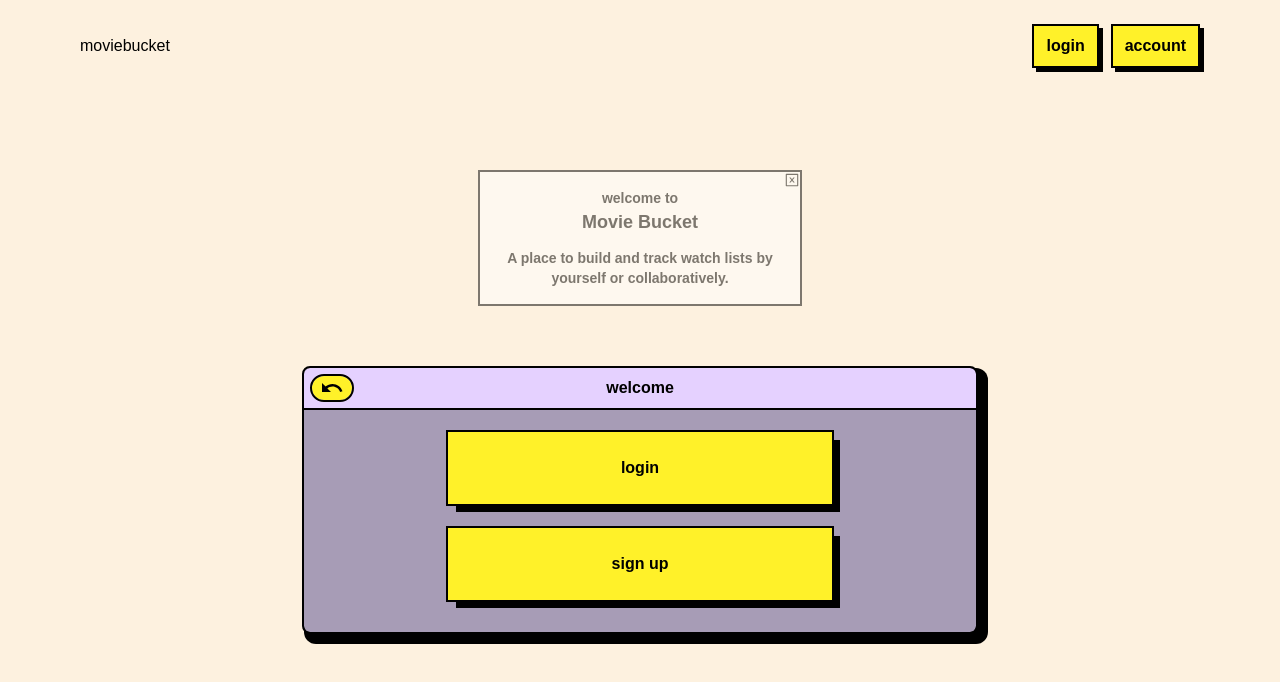
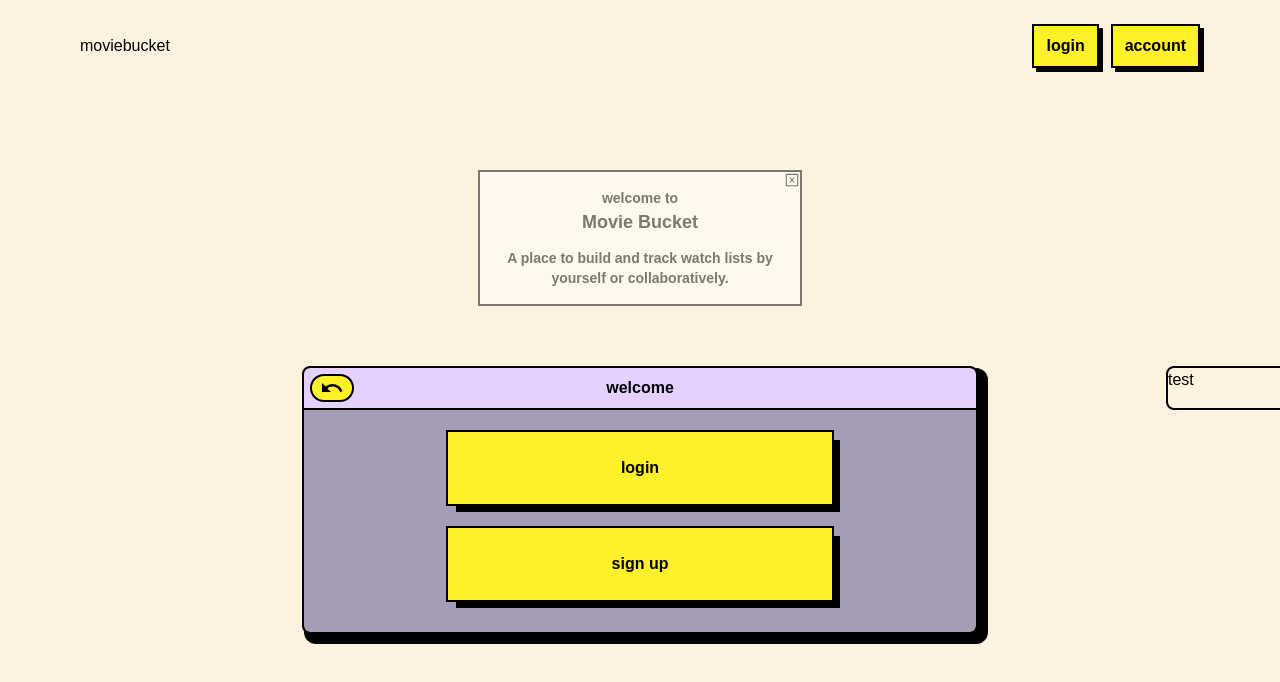
Before and after one commit to thwilson3/movie_bucket_frontend, a React (Vite) app: page / in a window 1280 px wide. Shown: the top 682 px of the page. Built offline with nearby package versions, Linux system fonts and the light colour scheme; a web font is replaced by a local one.

Commit message:
Testing a new UI feature

```diff
--- a/src/shared/MainContainer.tsx
+++ b/src/shared/MainContainer.tsx
@@ -23,7 +23,10 @@ export default function MainContainer({
 }) {
   return (
     <>
-      <div className="flex items-center flex-col justify-center mt-16 bg-background">
+      <div className="flex relative items-center flex-col justify-center mt-16 bg-background">
+        <div className="absolute -right-4 top-0 outline outline-2 outline-black rounded-md h-10 w-32 z-30">
+              test
+        </div>
         <div className="flex flex-col items-center py-8 md:py-8 mb-6 outline outline-2 rounded-md relative bg-secondAccent overflow-y-scroll max-h-screen mx-auto w-80 md:w-full max-w-2xl px-2 md:px-6 shadow-[6px_6px_0px_6px_rgba(0,0,0,1)] md:shadow-[6px_6px_0px_6px_rgba(0,0,0,1)]">
           <ContainerHeader options={headerOptions} />
           <div className="pt-8 px-8 gap-y-4 sm:gap-y-8 md:gap-y-10">
```
